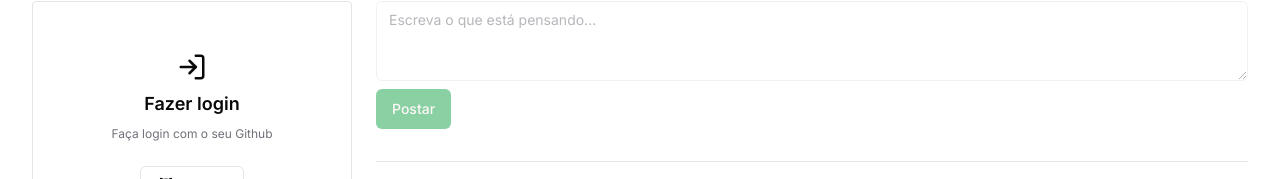
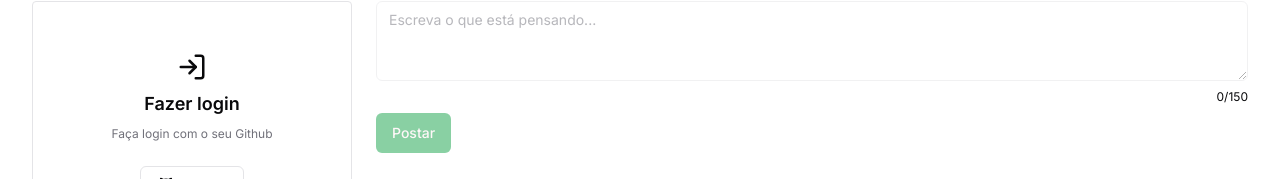
Before and after one commit to wllysses/tweet-app, a Next.js app: page / in a window 1280 px wide. Shown: the part 104-283 px from the top of the page. Built offline with nearby package versions, Linux system fonts and the light colour scheme; no server answers; the database is empty.

Commit message:
feat: set max length on posts and comments

```diff
--- a/src/components/ui/form-post.tsx
+++ b/src/components/ui/form-post.tsx
@@ -35,7 +35,9 @@ export function FormPost({ session, userId }: FormTweetProps) {
         onChange={(e) => setInput(e.target.value)}
         value={input}
         disabled={!session}
+        maxLength={150}
       />
+      <span className="text-right text-xs">{input.length}/150</span>
       <Button
         className="w-fit"
         disabled={!session || !input}
--- a/src/components/ui/post.tsx
+++ b/src/components/ui/post.tsx
@@ -112,6 +112,7 @@ export function Post({
             value={comment}
             onChange={(e) => setComment(e.target.value)}
             disabled={!session}
+            maxLength={150}
           />
           <Button
             className="w-fit"
```
